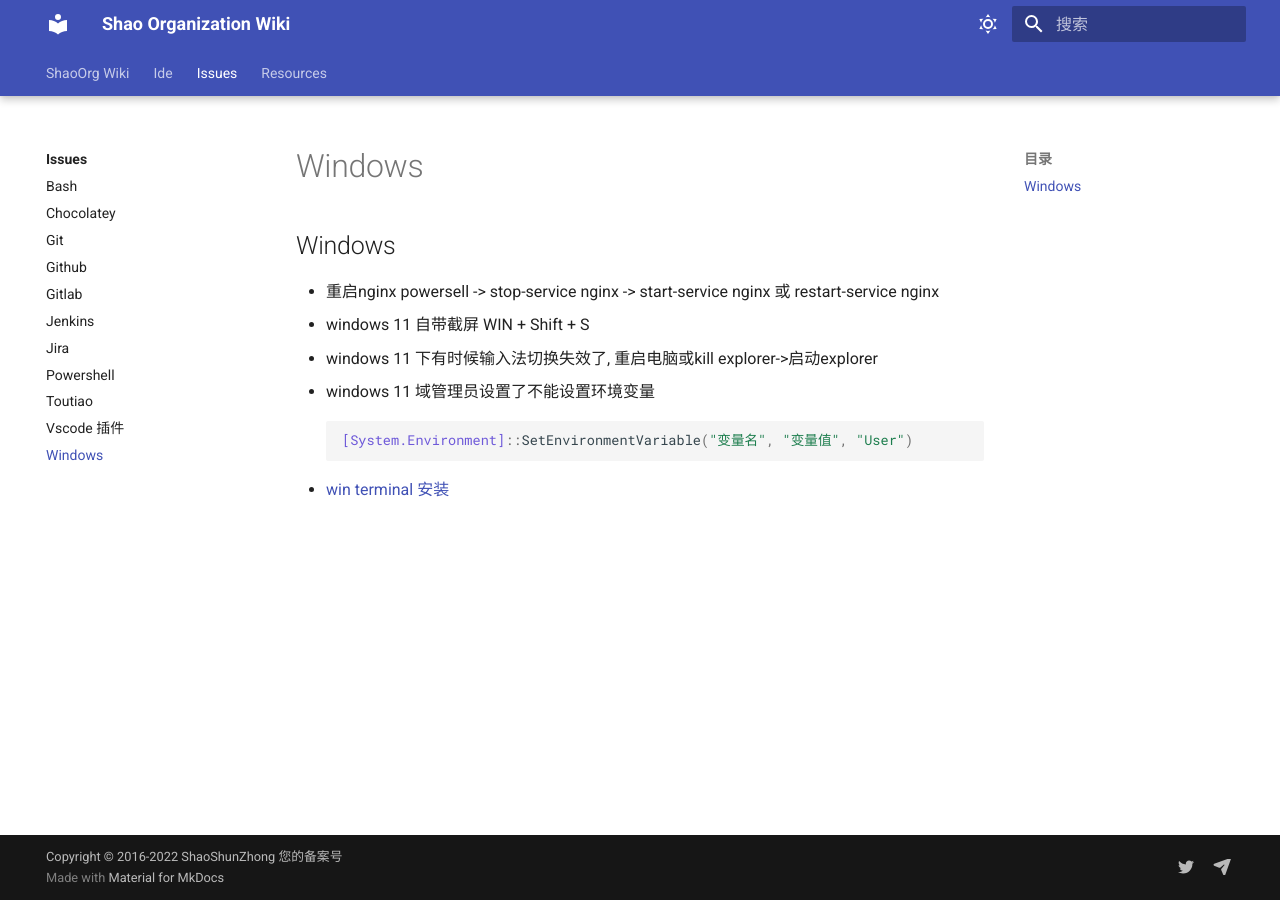
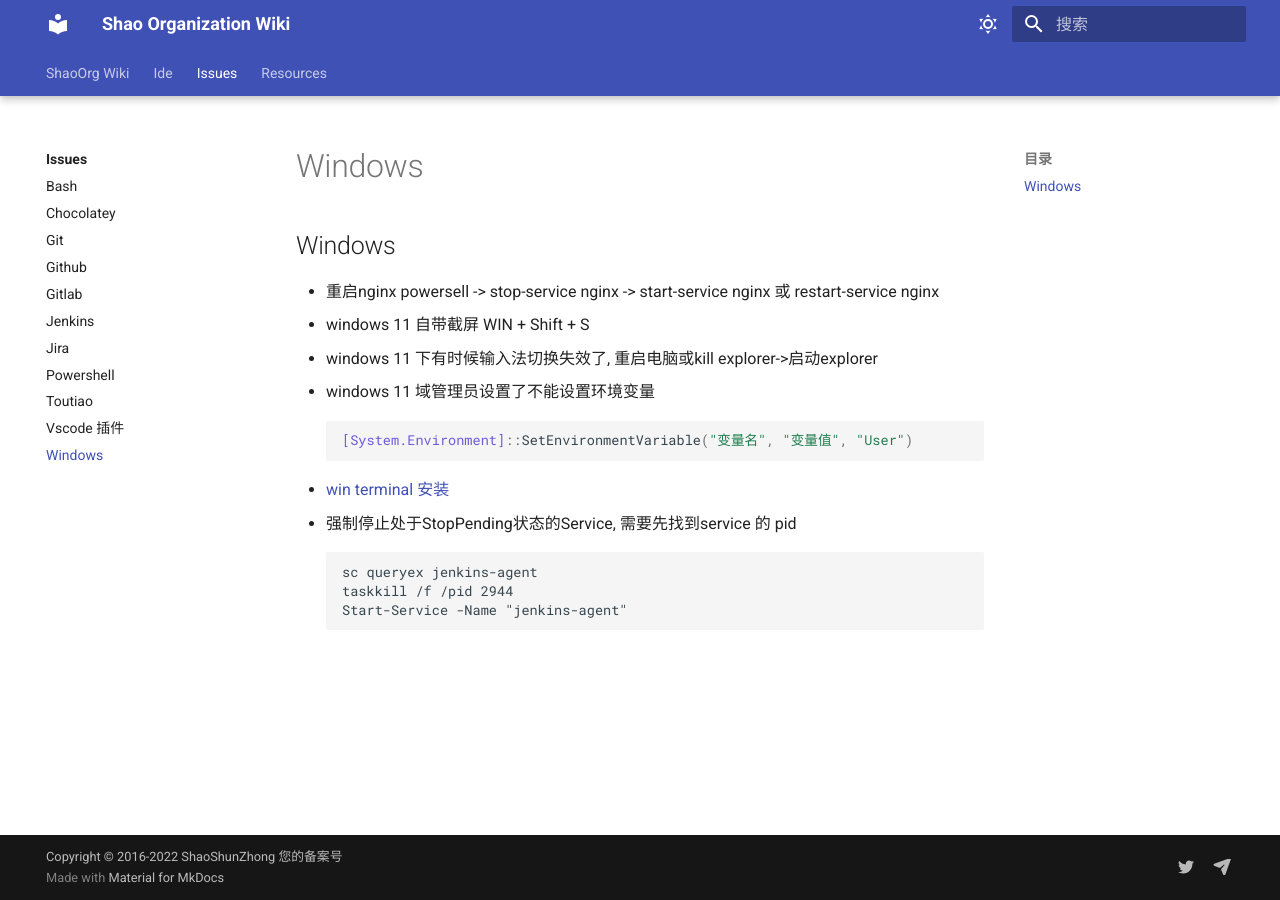
Before and after one commit to ShaoOrg/bulletin, an MkDocs documentation site: the page built from docs/issues/windows.md, in a window 1280 px wide. Built offline with MkDocs 1.6.1 and Material for MkDocs 9.7.7, drawn with Linux system fonts in a browser that asks for light colours.

Commit message:
NOCR: committed by shell from SSZ-HTPC

````diff
--- a/docs/issues/windows.md
+++ b/docs/issues/windows.md
@@ -10,3 +10,9 @@ powersell -> stop-service nginx -> start-service nginx 或 restart-service nginx
 [System.Environment]::SetEnvironmentVariable("变量名", "变量值", "User")
 ```
 - [win terminal 安装](https://github.com/microsoft/terminal/releases)
+- 强制停止处于StopPending状态的Service, 需要先找到service 的 pid
+```
+sc queryex jenkins-agent
+taskkill /f /pid 2944
+Start-Service -Name "jenkins-agent"
+```
````
Also changed, not shown: docs/issues/jenkins.md (+5 -0 lines).
